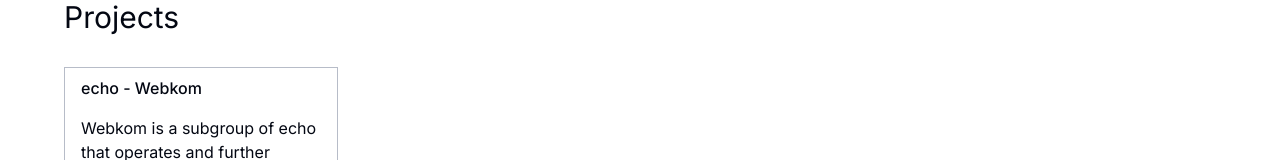
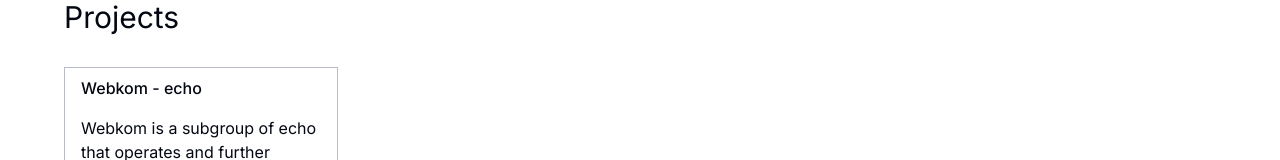
Before and after one commit to 0Zeno/Hjemmeside, a Next.js app: page /projects in a window 1280 px wide. Shown: the part 154-314 px from the top of the page. Built offline with nearby package versions, Linux system fonts and the light colour scheme.

Commit message:
Text change

```diff
--- a/components/projects.tsx
+++ b/components/projects.tsx
@@ -2,7 +2,7 @@ import { Link } from "lucide-react";
 
 const projectslist = [
   {
-    projectname: "echo - Webkom",
+    projectname: "Webkom - echo",
     discription:
       "Webkom is a subgroup of echo that operates and further develops echo's web solutions.",
     link: "echo.uib.no",
```
